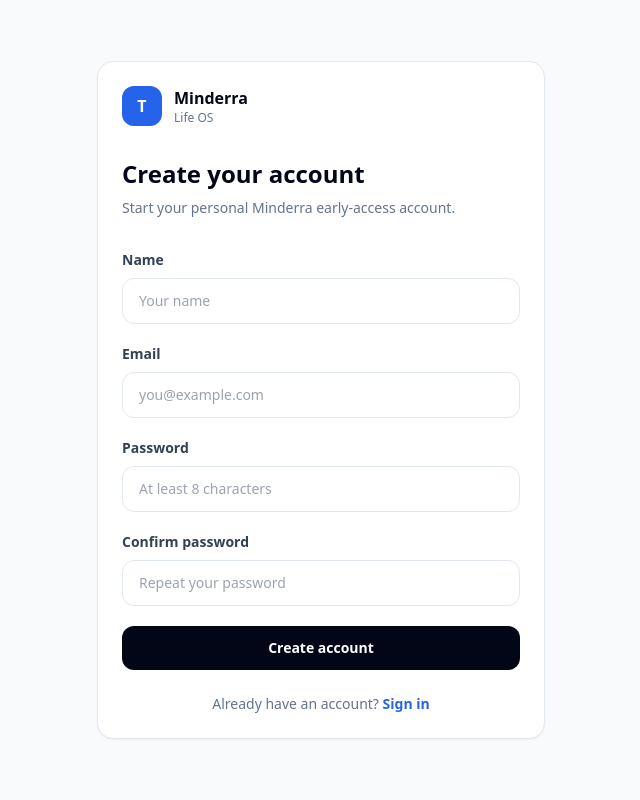
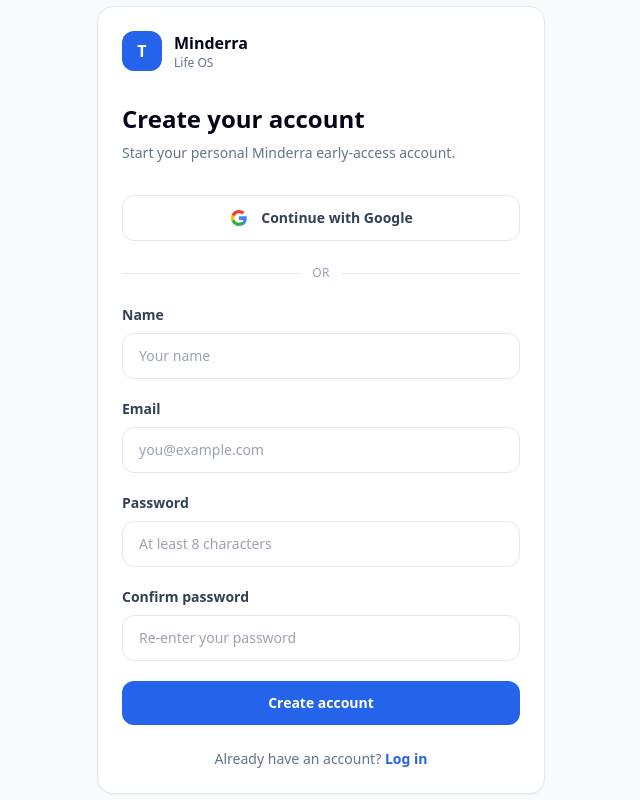
Before and after one commit to knowlershub/TriGuard, a Next.js app: page /signup in a window 1280 px wide. Shown: the whole page, without its empty margins (319-959 px from the left). Built offline with nearby package versions, Linux system fonts and the light colour scheme; no server answers.

Commit message:
Add Google signup option

```diff
--- a/src/app/signup/page.tsx
+++ b/src/app/signup/page.tsx
@@ -32,6 +32,9 @@
     useState<string | null>(null);
 
   const [loading, setLoading] =
+    useState(false);
+
+  const [googleLoading, setGoogleLoading] =
     useState(false);
 
   useEffect(() => {
@@ -126,6 +129,14 @@
     }
   }
 
+  function handleGoogleSignUp() {
+    setError(null);
+    setGoogleLoading(true);
+
+    window.location.href =
+      "/api/signin/google?callbackUrl=%2Fdashboard";
+  }
+
   return (
     <main className="flex min-h-screen items-center justify-center bg-slate-50 px-4">
       <div className="w-full max-w-md rounded-2xl border border-slate-200 bg-white p-6 shadow-sm">
@@ -163,6 +174,48 @@
             {error}
           </div>
         )}
+
+        <button
+          type="button"
+          onClick={handleGoogleSignUp}
+          disabled={googleLoading || loading}
+          className="flex w-full items-center justify-center gap-3 rounded-xl border border-slate-200 bg-white px-4 py-3 text-sm font-semibold text-slate-700 transition hover:bg-slate-50 disabled:cursor-not-allowed disabled:opacity-60"
+        >
+          <svg
+            aria-hidden="true"
+            viewBox="0 0 24 24"
+            className="h-5 w-5"
+          >
+            <path
+              fill="#4285F4"
+              d="M21.35 12.23c0-.79-.07-1.55-.22-2.27H12v4.3h5.24a4.48 4.48 0 0 1-1.94 2.94v2.45h3.14c1.84-1.69 2.91-4.18 2.91-7.42Z"
+            />
+            <path
+              fill="#34A853"
+              d="M12 21.6c2.63 0 4.84-.87 6.45-2.35l-3.14-2.45c-.87.58-1.98.92-3.31.92-2.54 0-4.7-1.72-5.48-4.03H3.27v2.53A9.75 9.75 0 0 0 12 21.6Z"
+            />
+            <path
+              fill="#FBBC05"
+              d="M6.52 13.69a5.86 5.86 0 0 1 0-3.38V7.78H3.27a9.72 9.72 0 0 0 0 8.44l3.25-2.53Z"
+            />
+            <path
+              fill="#EA4335"
+              d="M12 6.28c1.43 0 2.72.49 3.73 1.46l2.8-2.8C16.84 3.37 14.63 2.4 12 2.4a9.75 9.75 0 0 0-8.73 5.38l3.25 2.53C7.3 8 9.46 6.28 12 6.28Z"
+            />
+          </svg>
+
+          {googleLoading
+            ? "Connecting to Google..."
+            : "Continue with Google"}
+        </button>
+
+        <div className="my-6 flex items-center gap-3">
+          <div className="h-px flex-1 bg-slate-200" />
+          <span className="text-xs font-medium uppercase tracking-wide text-slate-400">
+            or
+          </span>
+          <div className="h-px flex-1 bg-slate-200" />
+        </div>
 
         <form
           onSubmit={handleSubmit}
@@ -261,14 +314,14 @@
                 )
               }
               className="w-full rounded-xl border border-slate-200 px-4 py-3 text-sm outline-none transition focus:border-blue-500 focus:ring-2 focus:ring-blue-100"
-              placeholder="Repeat your password"
+              placeholder="Re-enter your password"
             />
           </div>
 
           <button
             type="submit"
-            disabled={loading}
-            className="w-full rounded-xl bg-slate-950 px-4 py-3 text-sm font-semibold text-white transition hover:bg-slate-800 disabled:cursor-not-allowed disabled:opacity-60"
+            disabled={loading || googleLoading}
+            className="w-full rounded-xl bg-blue-600 px-4 py-3 text-sm font-semibold text-white transition hover:bg-blue-700 disabled:cursor-not-allowed disabled:opacity-60"
           >
             {loading
               ? "Creating account..."
@@ -282,7 +335,7 @@
             href="/login"
             className="font-semibold text-blue-600 hover:text-blue-700"
           >
-            Sign in
+            Log in
           </Link>
         </p>
       </div>
```
